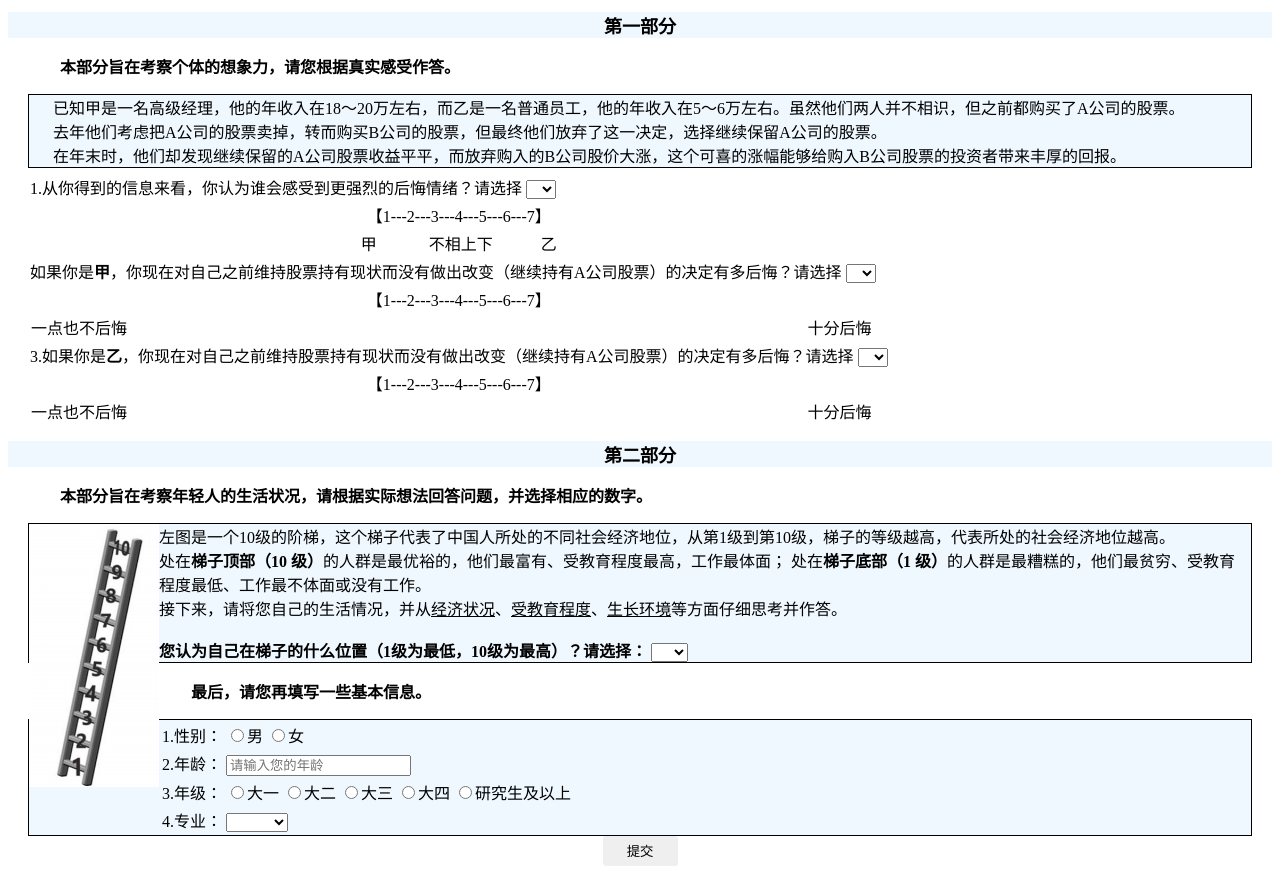
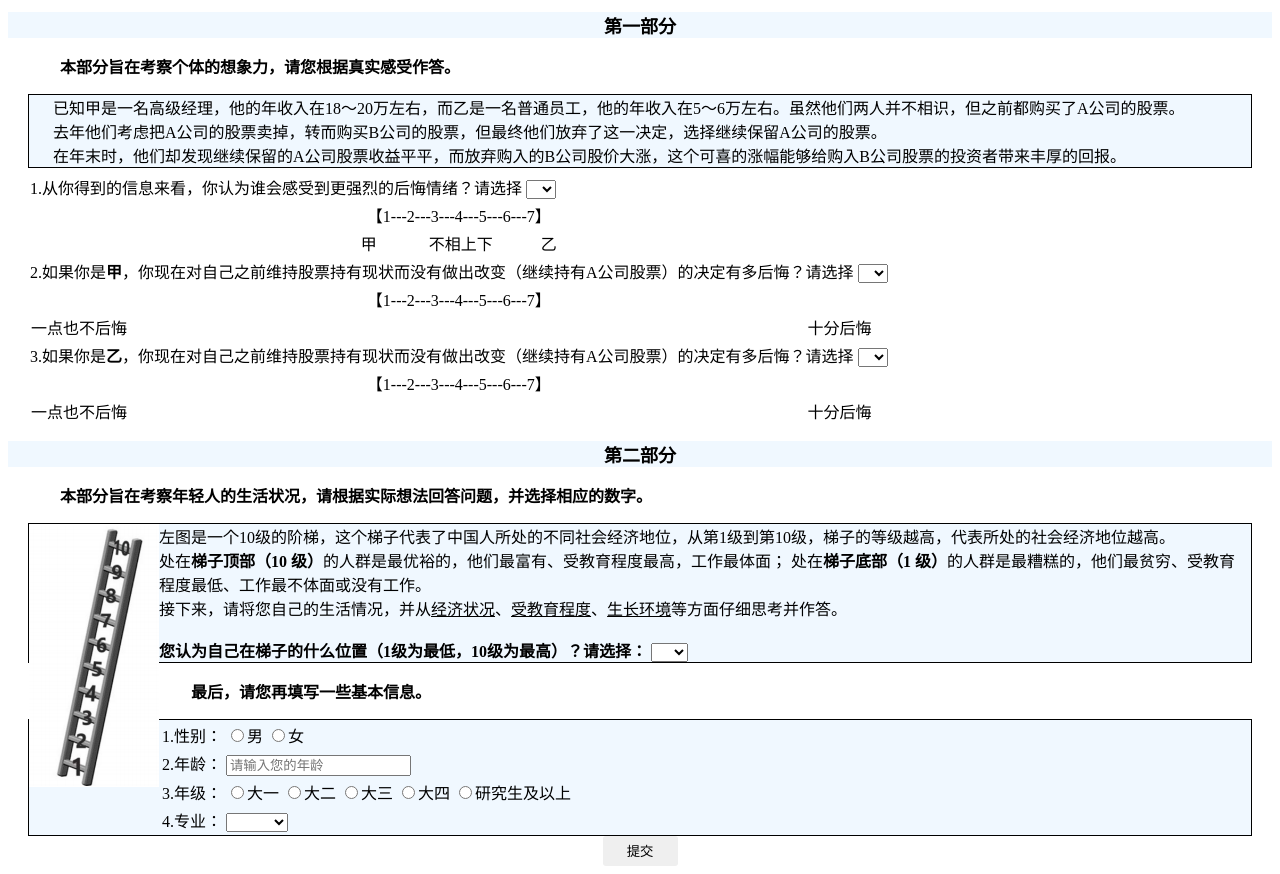
Before and after one commit to chingliu11/chingliu11.github.io, a plain HTML site: page study0.html in a window 1280 px wide. Drawn offline with Linux system fonts and the light colour scheme; a script that the page names is missing; files whose address does not match are found by name.

Commit message:
Update study0.html

```diff
--- a/study0.html
+++ b/study0.html
@@ -87,7 +87,7 @@
 				</td>
 		   </tr>
 			<tr>
-				<td class=ques>如果你是<strong>甲</strong>，你现在对自己之前维持股票持有现状而没有做出改变（继续持有A公司股票）的决定有多后悔？请选择
+				<td class=ques>2.如果你是<strong>甲</strong>，你现在对自己之前维持股票持有现状而没有做出改变（继续持有A公司股票）的决定有多后悔？请选择
 				<select name="jiaregret" id="jr" required="">
 					<option style='display: none'></option>
 					<option value="1">1</option>
```
